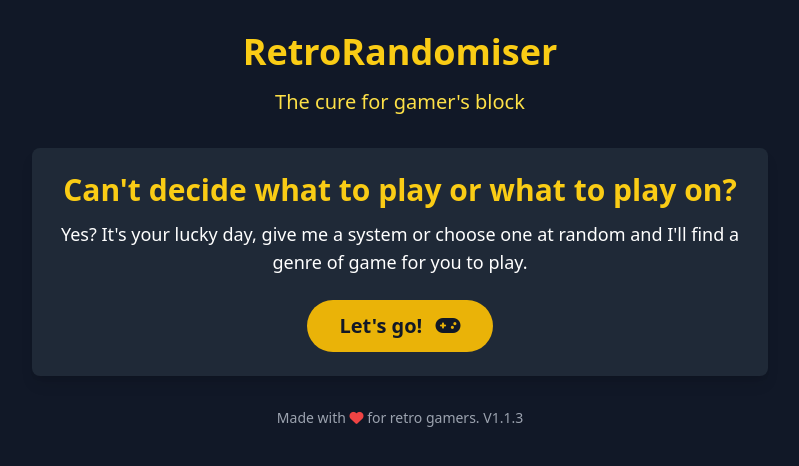
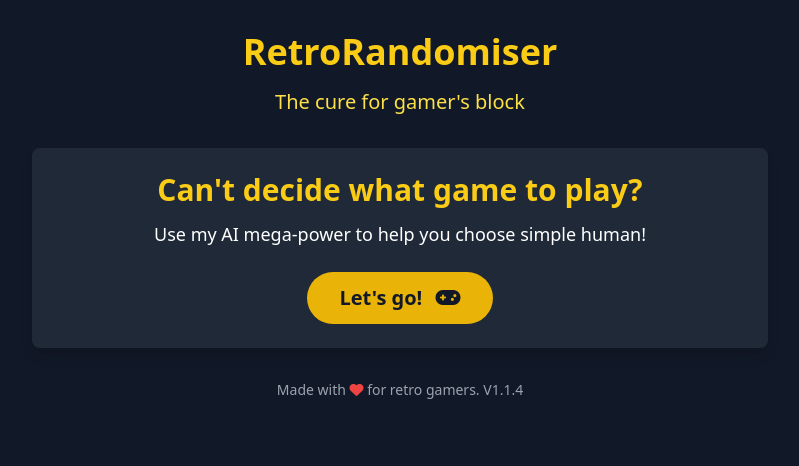
Before and after one commit to hello-darren/retrorandomiser, a plain HTML site: page index2.html in a window 1280 px wide. Shown: the whole page, without its empty margins (240-1039 px from the left). Drawn offline with nearby package versions, Linux system fonts and the light colour scheme.

Commit message:
Update index2.html

```diff
--- a/index2.html
+++ b/index2.html
@@ -97,9 +97,9 @@
             </div>
 
             <div class="bg-gray-800 rounded-lg p-6 mb-8 shadow-lg">
-                <h3 class="text-3xl font-bold mb-3 text-yellow-400">Can't decide what to play or what to play on?</h3>
+                <h3 class="text-3xl font-bold mb-3 text-yellow-400">Can't decide what game to play?</h3>
                  <p class="text-lg mb-6">
-                Yes? It's your lucky day, give me a system or choose one at random and I'll find a genre of game for you to play.
+                Use my AI mega-power to help you choose simple human!
                 </p>
 
                 <button id="start-btn" class="bg-yellow-500 hover:bg-yellow-600 text-gray-900 font-bold py-3 px-8 rounded-full text-xl transition-all duration-300 transform hover:scale-105">
@@ -108,7 +108,7 @@
             </div>
 
             <div class="text-gray-400 text-sm mt-8">
-                <p>Made with <i class="fas fa-heart text-red-500"></i> for retro gamers. V1.1.3</p>
+                <p>Made with <i class="fas fa-heart text-red-500"></i> for retro gamers. V1.1.4</p>
             </div>
         </div>
 
```
